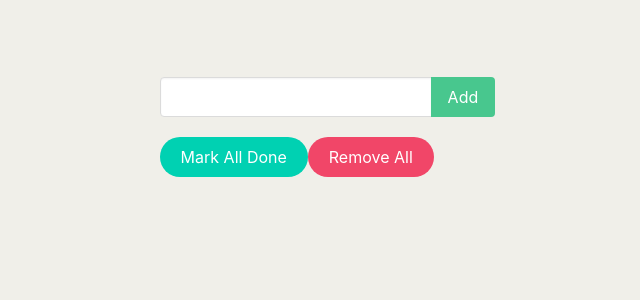
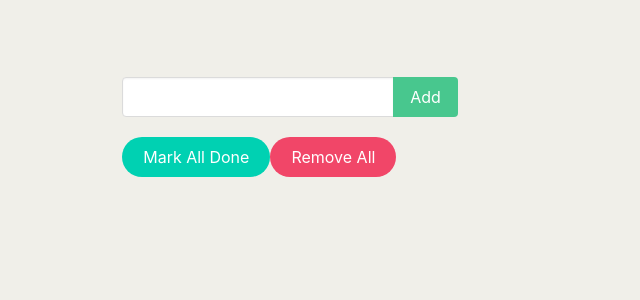
Before and after one commit to EvanSamuelW/Todo-List-React, a React (Create React App) app: page / in a window 768 px wide. Shown: the top 300 px of the page, without its empty margins (0-640 px from the left). Built offline with nearby package versions, Linux system fonts and the light colour scheme.

Commit message:
fix margin

```diff
--- a/src/App.css
+++ b/src/App.css
@@ -75,9 +75,9 @@ figure {
 
 @media only screen and (min-width: 481px) and (max-width:768px) {
     .item {
-        margin-left: 20%;
+        margin-left: 15%;
     }
     .inner {
-        margin-left: 20%;
+        margin-left: 15%;
     }
 }
```
